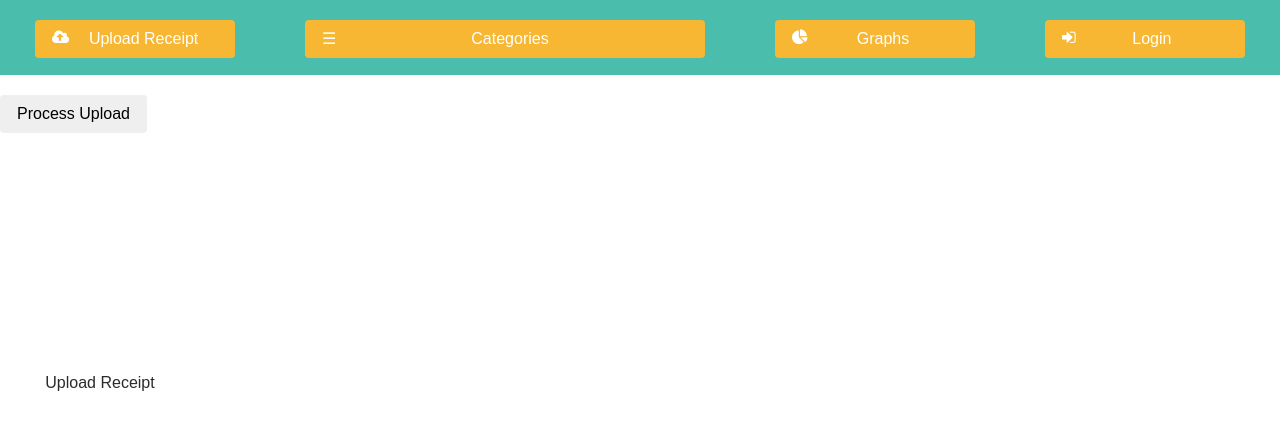
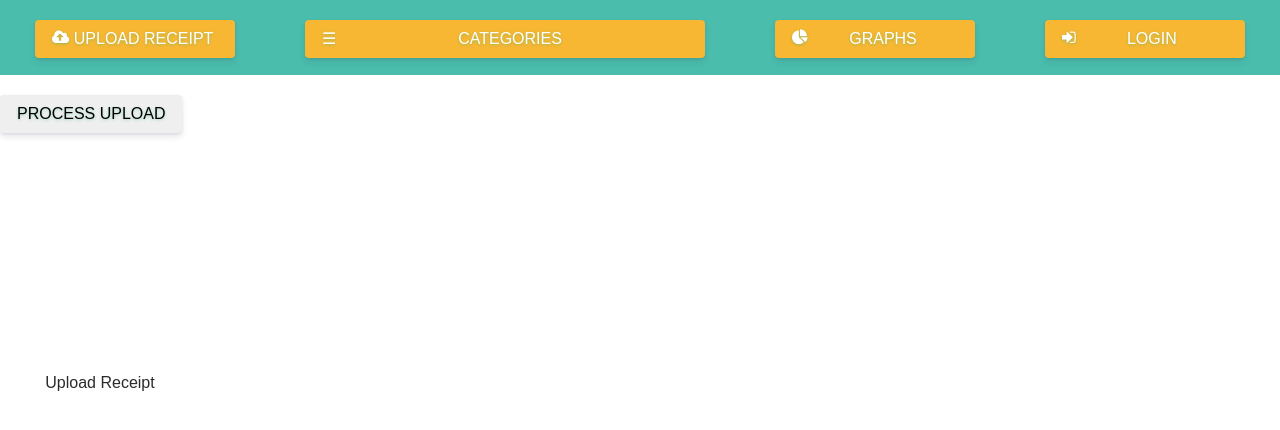
Before and after one commit to elliotzlin/Inventory, a React (Create React App) app: page / in a window 1280 px wide. Shown: the top 430 px of the page. Built offline with nearby package versions, Linux system fonts and the light colour scheme.

Commit message:
new animation

```diff
--- a/src/App.js
+++ b/src/App.js
@@ -168,10 +168,10 @@ class App extends Component {
             />
           </div> ) : null
         }
-        {this.state.isDelModal ? (
+        {this.state.isDelModal &&
           <div className="modal">
             <DelModal delModalYes={this.delModalYes} delModalNo={this.delModalNo} />
-          </div> ) : null
+          </div>
         }
       </div>
     );
--- a/src/Categories.js
+++ b/src/Categories.js
@@ -75,8 +75,8 @@ class Categories extends React.Component {
   }
 
   render() {
-    let mergeBtn = (!this.props.isMerge) ? <button className="btn btn-non-click">+ Merge</button> : <button className="btn btn-merge">+ Merge</button>
-    let delBtn = (!this.props.isDel) ? <button className="btn btn-non-click">
+    let mergeBtn = (!this.props.isMerge) ? <button disabled={true} className="btn btn-non-click">+ Merge</button> : <button className="btn btn-merge">+ Merge</button>
+    let delBtn = (!this.props.isDel) ? <button disabled={true} className="btn btn-non-click">
       <i className="fa fa-trash-o" aria-hidden="true"></i> Delete</button> :
       <button onClick={this.props.callDelModal} className="btn btn-delete"><i className="fa fa-trash-o" aria-hidden="true"></i> Delete</button>
     return (
--- a/src/style/App.css
+++ b/src/style/App.css
@@ -1,5 +1,21 @@
 .btn {
   cursor: pointer;
+  text-shadow: 0 1px 3px rgba(36,180,126,.4);
+  box-shadow: 0 4px 6px rgba(50,50,93,.11), 0 1px 3px rgba(0,0,0,.08);
+  transition: all .15s ease;
+  text-transform: uppercase;
+}
+
+.btn:hover, .btn:active {
+  box-shadow: 0 7px 14px rgba(50,50,93,.1), 0 3px 6px rgba(0,0,0,.08)
+}
+
+.btn:hover {
+  transform: translateY(-1px);
+}
+
+.btn:active {
+  transform: translateY(1px)
 }
 
 .App-header {
```
